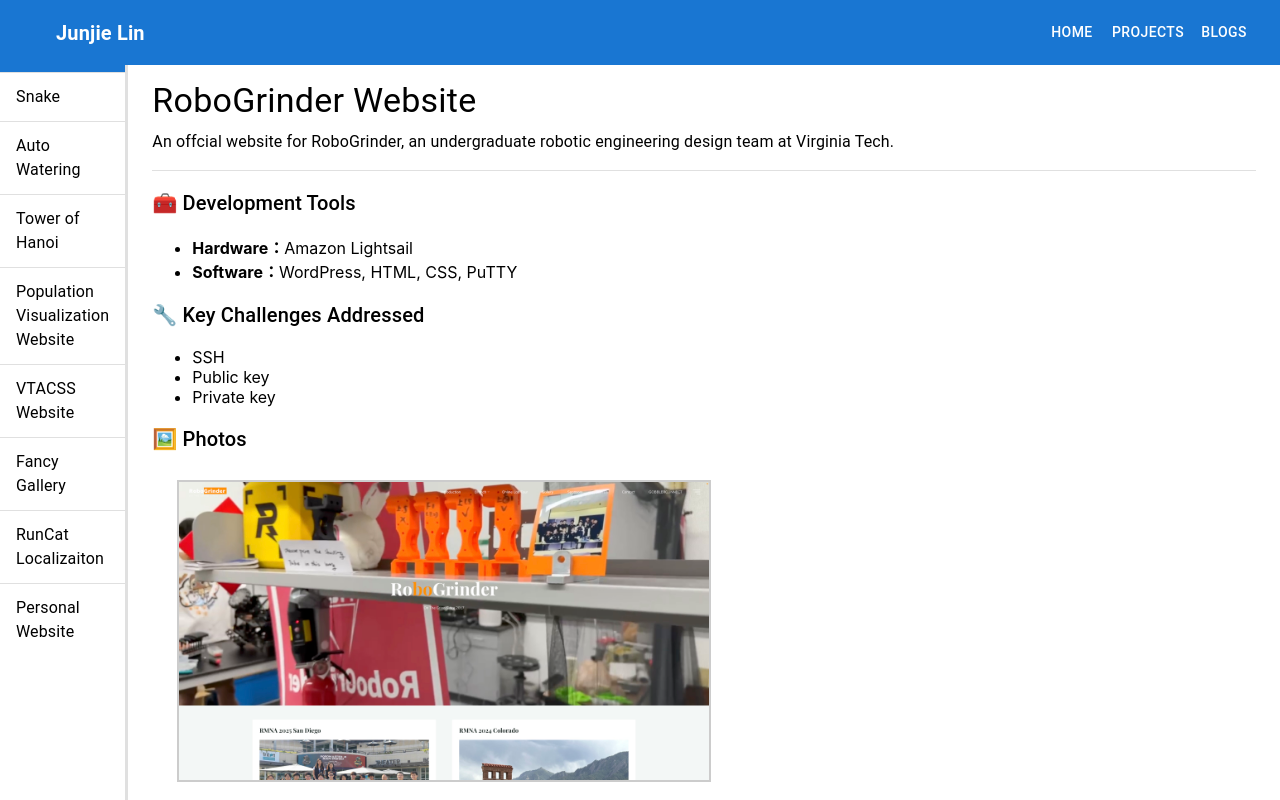
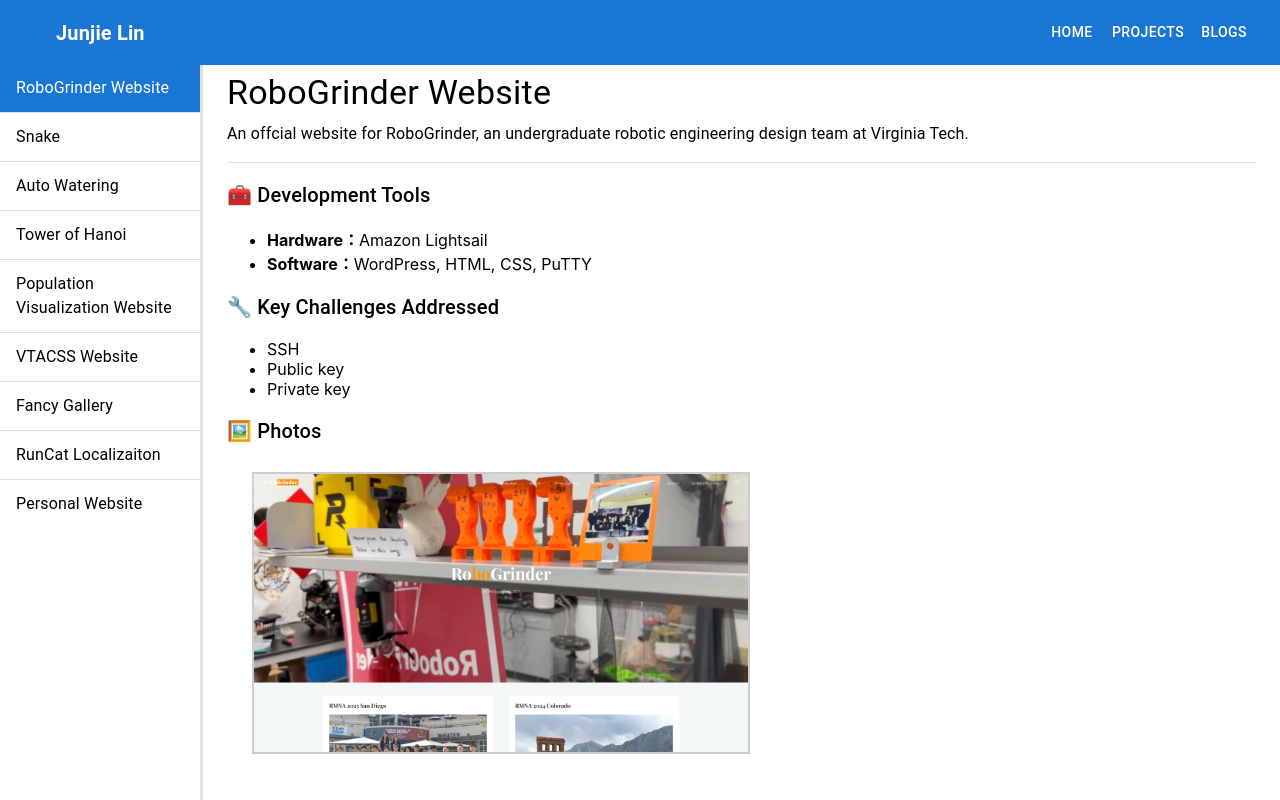
Before and after one commit to junzilla/junzilla.github.io, a React (Create React App) app: page /projects in a window 1280 px wide. Shown: the top 800 px of the page. Built offline with nearby package versions, Linux system fonts and the light colour scheme; some icons are missing.

Commit message:
Fix Projects desktop view

```diff
--- a/src/pages/BlogPage.js
+++ b/src/pages/BlogPage.js
@@ -64,7 +64,7 @@
             </Box>
 
             {/* 右侧Blog细节 */}
-            <Box sx={{ flexGrow: 1, paddingLeft: 3, paddingRight: 3, paddingBottom: 3, mt: 10 }}>
+            <Box sx={{ flexGrow: 1, paddingLeft: 3, paddingRight: 3, paddingBottom: 3, mt: 9 }}>
                 <BlogDetail blog={selectedBlog} />
                 <BlogWallPaper />
             </Box>
--- a/src/pages/ProjectPage.js
+++ b/src/pages/ProjectPage.js
@@ -16,7 +16,7 @@
   const isMobile = useMediaQuery(theme.breakpoints.down("sm")); // 小于600px 为 mobile
 
   const drawerContent = (
-    <Box sx={{ width: '100%', mt: -1 }}>
+    <Box sx={{ width: 200, mt:-1}}>
       <List>
         {projects.map((proj, index) => (
           <React.Fragment key={proj.id}>
@@ -51,13 +51,13 @@
     <Box sx={{ display: "flex" }}>
       {/* 左侧导航：桌面端显示/移动端隐藏 */}
       {!isMobile && (
-        <Box sx={{ width: 200, borderRight: 3, borderColor: "divider" }}>
+        <Box sx={{ width: 200, borderRight: 3, borderColor: "divider", mt:8 }}>
           {drawerContent}
         </Box>
       )}
 
       {/* 右侧内容 */}
-      <Box sx={{ flexGrow: 1, paddingLeft: 3, paddingRight: 3, paddingBottom: 3, mt: 10 }}>
+      <Box sx={{ flexGrow: 1, paddingLeft: 3, paddingRight: 3, paddingBottom: 3, mt: 9 }}>
         {/* 移动端菜单按钮 */}
         {isMobile && (
           <IconButton onClick={() => setDrawerOpen(true)} sx={{ ml: -1, color: "#1976d2" }} >
```
